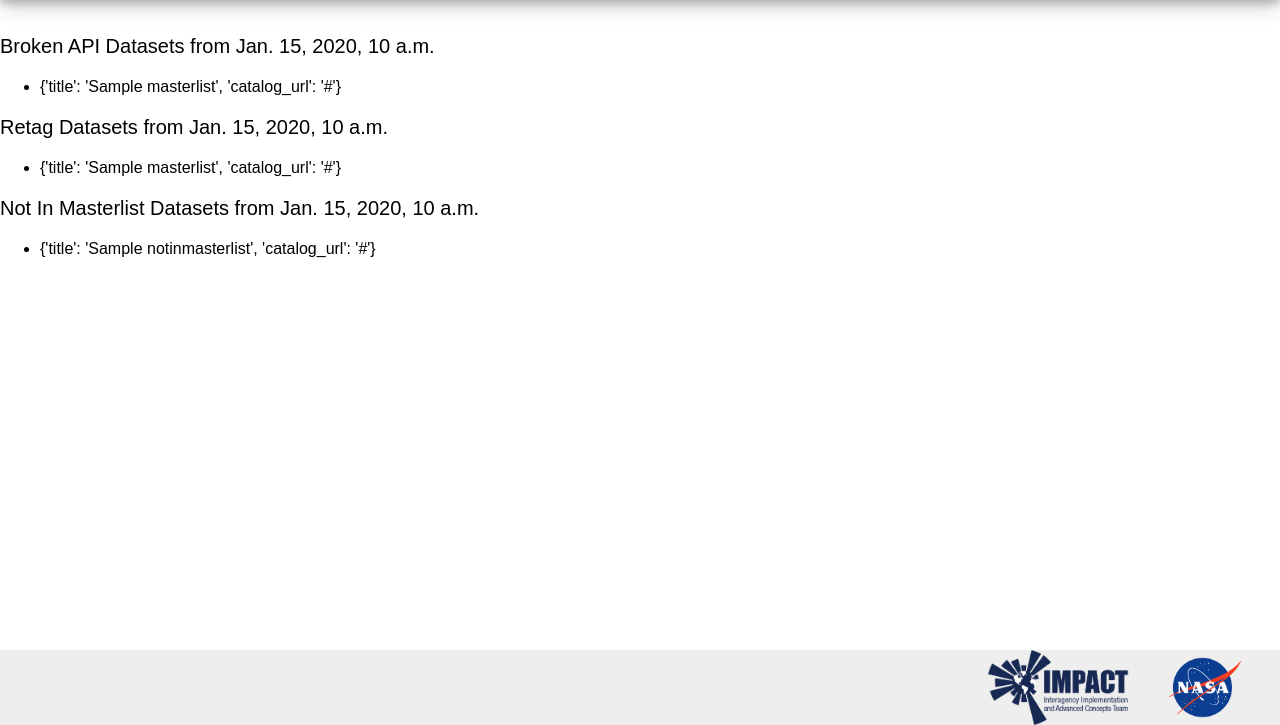
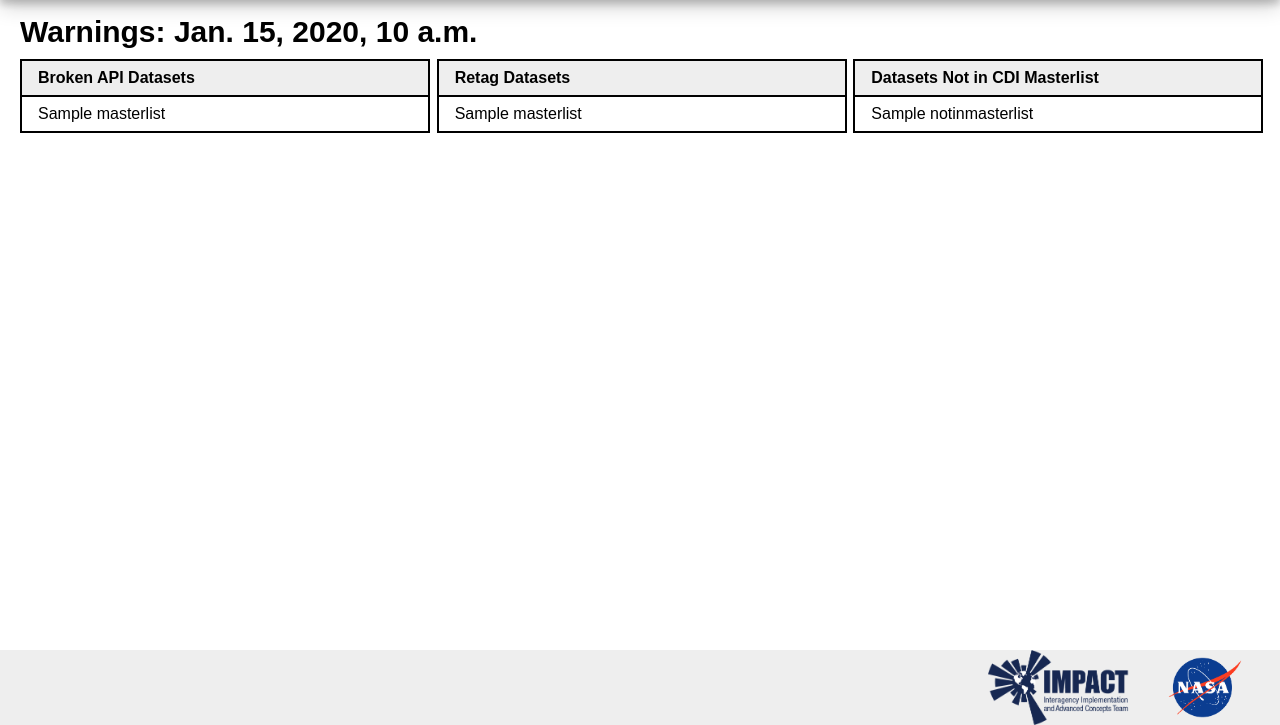
Before and after one commit to NASA-IMPACT/CDI-Dashboard, a Django app: page /warnings/1 in a window 1280 px wide. Shown: the part 75-800 px from the top of the page. Run offline with Django 3.2, Linux system fonts and the light colour scheme; tables that the repository leaves empty hold one stand-in row (values such as "Sample post").

Commit message:
Warnings-Instance HTML/CSS, modified Warnings page hyperlinks

```diff
--- a/dashboard/static/css/style.css
+++ b/dashboard/static/css/style.css
@@ -59,7 +59,7 @@ body {
     width: 100%;
     height: 75px;
     box-shadow: 0 4px 8px 0 rgba(0, 0, 0, 0.2), 0 6px 20px 0 rgba(0, 0, 0, 0.19);
-    z-index: 1;
+    z-index: 2;
     color: white;
   }
 
@@ -79,6 +79,8 @@ body {
     height: 35px;
     text-decoration: none;
     line-height: 35px;
+    position:relative;
+    z-index: 2;
   }
 
   /* Hovering over Menu Items */
--- /dev/null
+++ b/dashboard/static/css/warnings_instance_style.css
@@ -0,0 +1,59 @@
+ /* Styling Warnings Instance Page */
+
+ label{
+    font-weight: bold;
+    font-size: 30px;
+    color: black;
+    padding-left: 20px;
+ }
+
+  .row {
+    padding-top: 10px;
+    padding-left: 10px;
+    padding-right: 10px;
+    display: flex;
+    align-items: center;
+    justify-content: space-between;
+    margin-left:10px;
+  }
+
+  .column {
+    float: left;
+    width: 32.8%;
+    overflow: auto;
+    height: 650px;
+  }
+
+  /* Clearfix (clear floats) */
+  .row::after {
+    content: "";
+    clear: both;
+    display: table;
+  }
+
+  table {
+    border: 0.5px solid black;
+    border-spacing: 0;
+    width: 100%;
+  }
+
+  th, td {
+    text-align: left;
+    padding: 8px 16px;
+    border: 0.5px solid black;
+    color: black;
+  }
+
+  th {
+    position: sticky;
+    top: 0;
+    background: #eee;
+    z-index: 1;
+  }
+
+  .column_1_entry {
+    text-align: left;
+    position: relative;
+    z-index: 0;
+    cursor: pointer;
+  }
--- a/dashboard/templates/warnings/WARNINGS.html
+++ b/dashboard/templates/warnings/WARNINGS.html
@@ -22,7 +22,7 @@
     <tbody>
       {% for item in all_warnings %}
       <tr>
-      <td><a href="/warnings/{{ item.cap_id }}">{{ item.date }}</a></td>
+      <td class="warnings_instance" onclick="window.location = '/warnings/{{ item.cap_id }}';">{{ item.date }}</td>
       <td>{{ item.broken_urls }}</td>
       <td>{{ item.lost_climate_tag }}</td>
       <td>{{ item.not_in_masterlist }}</td>
--- a/dashboard/templates/warnings/WARNINGS_INSTANCE.html
+++ b/dashboard/templates/warnings/WARNINGS_INSTANCE.html
@@ -1,39 +1,47 @@
 {% extends "base.html" %}
 
 {% block content %}
-
+{% load static %}<link rel="stylesheet" href="{%  static  'css/warnings_instance_style.css'  %}">
 <body>
-
-	<p>Broken API Datasets from {{ date }}</p>
-
-	<ul>
+	<label>Warnings: {{ date }}</label>
+	<div class="row">
+		<div class="column">
+			<table>
+				<tr>
+					<th>Broken API Datasets</th>
+				</tr>
 				{% for item in brokenlist %}
-
-		<li>{{ item }}</li>
-
+				<tr>
+					<td class="column_1_entry" onclick="window.location ='{{ item.catalog_url }}';">{{ item.title }}</td>
+				</tr>
 				{% endfor %}
-	</ul>
-
-	<p>Retag Datasets from {{ date }}</p>
-
-	<ul>
+			</table>
+		</div>
+		<div class="column">
+			<table>
+				<tr>
+					<th>Retag Datasets</th>
+				</tr>
 				{% for item in retaglist %}
-
-		<li>{{ item }}</li>
-
+				<tr>
+					<td class="column_1_entry" onclick="window.location ='{{ item.catalog_url }}';">{{ item.title }}</td>
+				</tr>
 				{% endfor %}
-	</ul>
-
-	<p>Not In Masterlist Datasets from {{ date }}</p>
-
-	<ul>
+			</table>
+		</div>
+		<div class="column">
+			<table>
+				<tr>
+					<th>Datasets Not in CDI Masterlist</th>
+				</tr>
 				{% for item in nimlist %}
-
-		<li>{{ item }}</li>
-
+				<tr>
+					<td class="column_1_entry" onclick="window.location ='{{ item.catalog_url }}';">{{ item.title }}</td>
+				</tr>
 				{% endfor %}
-	</ul>
-
+			</table>
+		</div>
+	</div>
 </body>
 
 {% endblock %}
--- a/dashboard/views.py
+++ b/dashboard/views.py
@@ -85,7 +85,7 @@ class WarningsInstance_View(View):
         retaglist = self.dataset_fetcher(cap_instance, Retag)
         nimlist = self.get_nim(cap_instance)
 
-        context = {'date': cap_instance.date, 'brokenlist':brokenlist[:5], 'retaglist': retaglist[:5], 'nimlist': nimlist[:5]}
+        context = {'date': cap_instance.date, 'brokenlist':brokenlist, 'retaglist': retaglist, 'nimlist': nimlist}
 
         return render(request, "warnings/WARNINGS_INSTANCE.html", context)
 
```
Also changed, not shown: dashboard/static/css/warnings_style.css (+8 -6 lines). Lines whose indentation alone changed are shown as unchanged.
